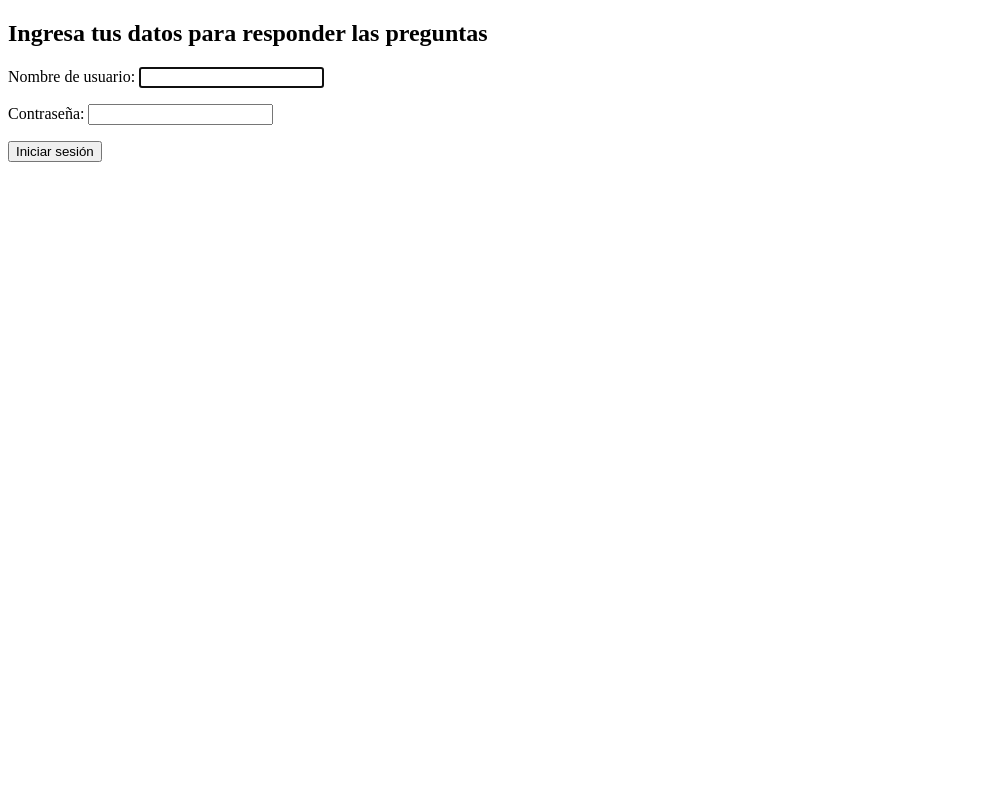
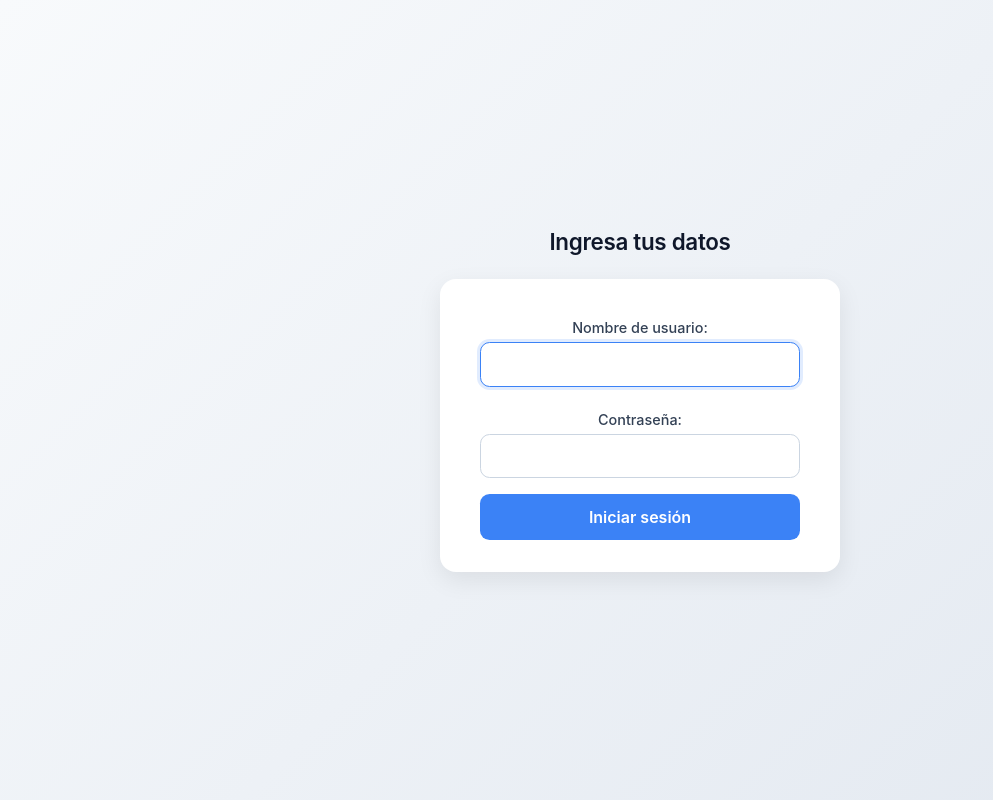
Before and after one commit to PauAlba/notasrepo, a Django app: page /accounts/login/ in a window 1280 px wide. Shown: the whole page, without its empty margins (0-993 px from the left). Run offline with Django 5.2, Linux system fonts and the light colour scheme.

Commit message:
YEAHHHHHHH

```diff
--- /dev/null
+++ b/notas/static/login.css
@@ -0,0 +1,93 @@
+* {
+  margin: 0;
+  padding: 0;
+  box-sizing: border-box;
+  font-family: "Inter", "Poppins", system-ui, sans-serif;
+}
+
+body {
+  min-height: 100vh;
+  display: flex;
+  flex-direction: column;
+  justify-content: center;
+  align-items: center;
+  background: linear-gradient(135deg, #f8fafc, #e2e8f0);
+  color: #1e293b;
+  padding: 1rem;
+}
+
+form {
+  background: #ffffff;
+  padding: 2rem 2.5rem;
+  border-radius: 1rem;
+  box-shadow: 0 8px 24px rgba(0, 0, 0, 0.08);
+  width: 100%;
+  max-width: 400px;
+  display: flex;
+  flex-direction: column;
+  gap: 1rem;
+  animation: fadeIn 0.6s ease-out;
+}
+
+h2 {
+  font-size: 1.4rem;
+  font-weight: 600;
+  margin-bottom: 1.5rem;
+  text-align: center;
+  color: #0f172a;
+  letter-spacing: -0.3px;
+}
+
+form p {
+  display: flex;
+  flex-direction: column;
+  gap: 0.4rem;
+}
+
+form label {
+  font-size: 0.9rem;
+  font-weight: 500;
+  color: #334155;
+}
+
+form input {
+  padding: 0.7rem 1rem;
+  border: 1px solid #cbd5e1;
+  border-radius: 0.6rem;
+  font-size: 1rem;
+  transition: all 0.2s ease;
+}
+
+form input:focus {
+  outline: none;
+  border-color: #3b82f6;
+  box-shadow: 0 0 0 3px rgba(59, 130, 246, 0.15);
+}
+
+button {
+  background: #3b82f6;
+  color: #fff;
+  border: none;
+  border-radius: 0.6rem;
+  padding: 0.8rem 1rem;
+  font-size: 1rem;
+  font-weight: 600;
+  cursor: pointer;
+  transition: background 0.25s ease, transform 0.1s ease;
+}
+
+button:hover {
+  background: #2563eb;
+  transform: translateY(-1px);
+}
+
+button:active {
+  transform: translateY(1px);
+}
+
+p {
+  color: #ef4444;
+  font-size: 0.9rem;
+  margin-top: 0.5rem;
+  text-align: center;
+}
--- a/notas/templates/editar.html
+++ b/notas/templates/editar.html
@@ -8,6 +8,7 @@
       <link rel="stylesheet" href="{% static 'editar.css' %}">
   </head>
   <body>
+    <h1>Edicion</h1>
     <div class="card">
       <h2>Nota original</h2>
       <div class="note-content">
@@ -19,7 +20,6 @@
       </div>
     </div>
 
-    <h1>Edicion</h1>
     <form method="post">
       {% csrf_token %}
       <fieldset>
@@ -30,5 +30,7 @@
           <a href="{% url 'notas:lista' %}" class="cancelar">Cancelar</a>
       </fieldset>
     </form>
+
+
 </body>
 </html>
--- a/notas/templates/registration/login.html
+++ b/notas/templates/registration/login.html
@@ -5,15 +5,18 @@
     <meta charset="UTF-8">
     <meta name="viewport" content="width=device-width, initial-scale=1.0">
     <title>Inicio de sesión</title>
-    <!-- <link rel="stylesheet" href="{% static 'login.css' %}"> -->
+    {% load static %}
+    <link rel="stylesheet" href="{% static 'login.css' %}">
 </head>
 <body>
-    <h2>Ingresa tus datos para responder las preguntas</h2>
+    <h2>Ingresa tus datos</h2>
     <form method="post">
         {% csrf_token %}
         {{ form.as_p }}
         <button type="submit">Iniciar sesión</button>
     </form>
-    <!-- <p>Usuario o contraseña incorrectos, intente de nuevo.</p> -->
+    {% if form.errors %}
+    <p>Usuario o contrasena incorrectos, intente de nuevo</p>
+    {% endif %}
 </body>
 </html>
```
Also changed, not shown: notas/static/detalle.css (+34 -36 lines), notas/static/editar.css (+0 -13 lines), notas/static/formulario.css (+0 -21 lines), notas/static/lista.css (+44 -10 lines), notas/templates/detalle.html (+14 -10 lines), notas/templates/lista.html (+8 -7 lines). Lines whose indentation alone changed are shown as unchanged.
